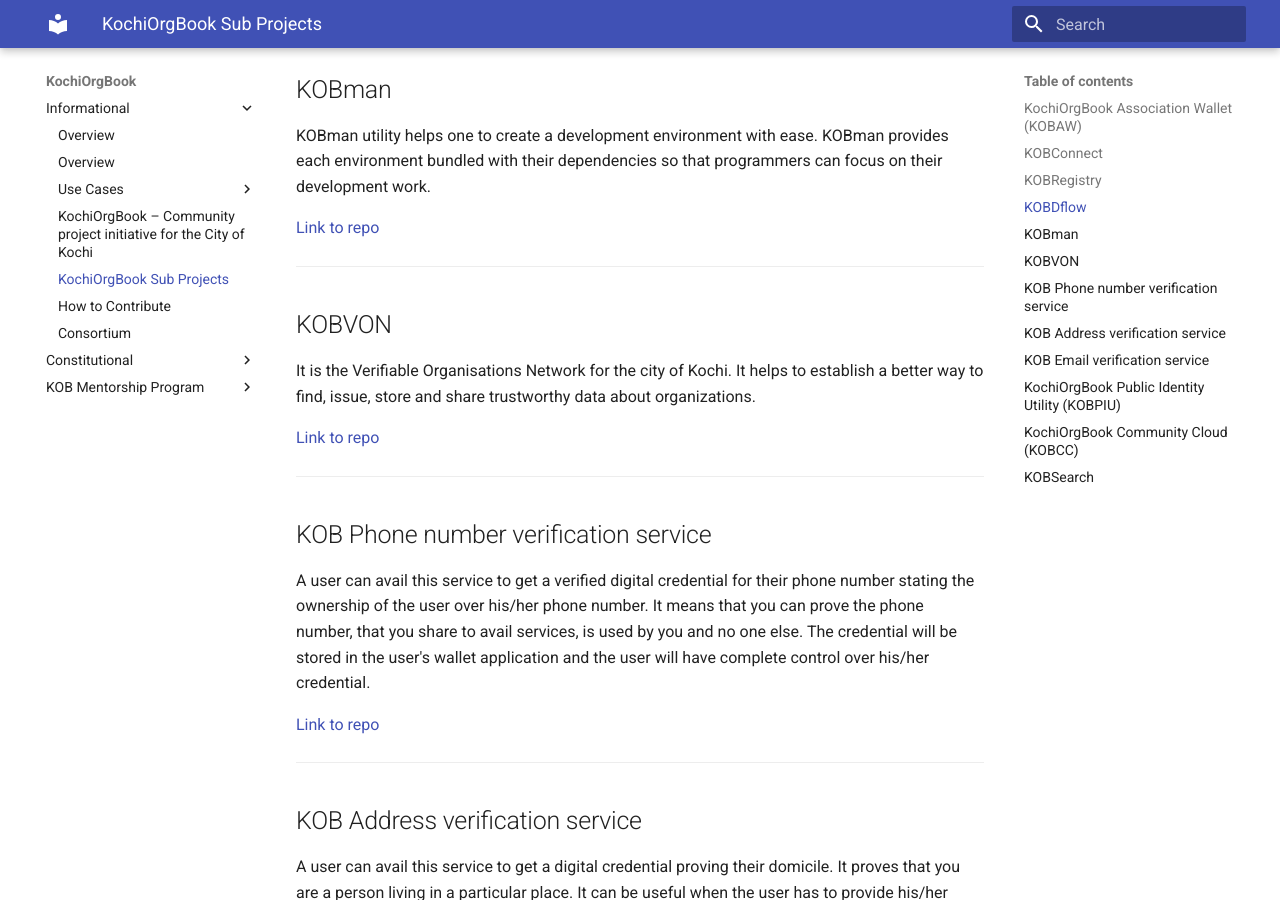
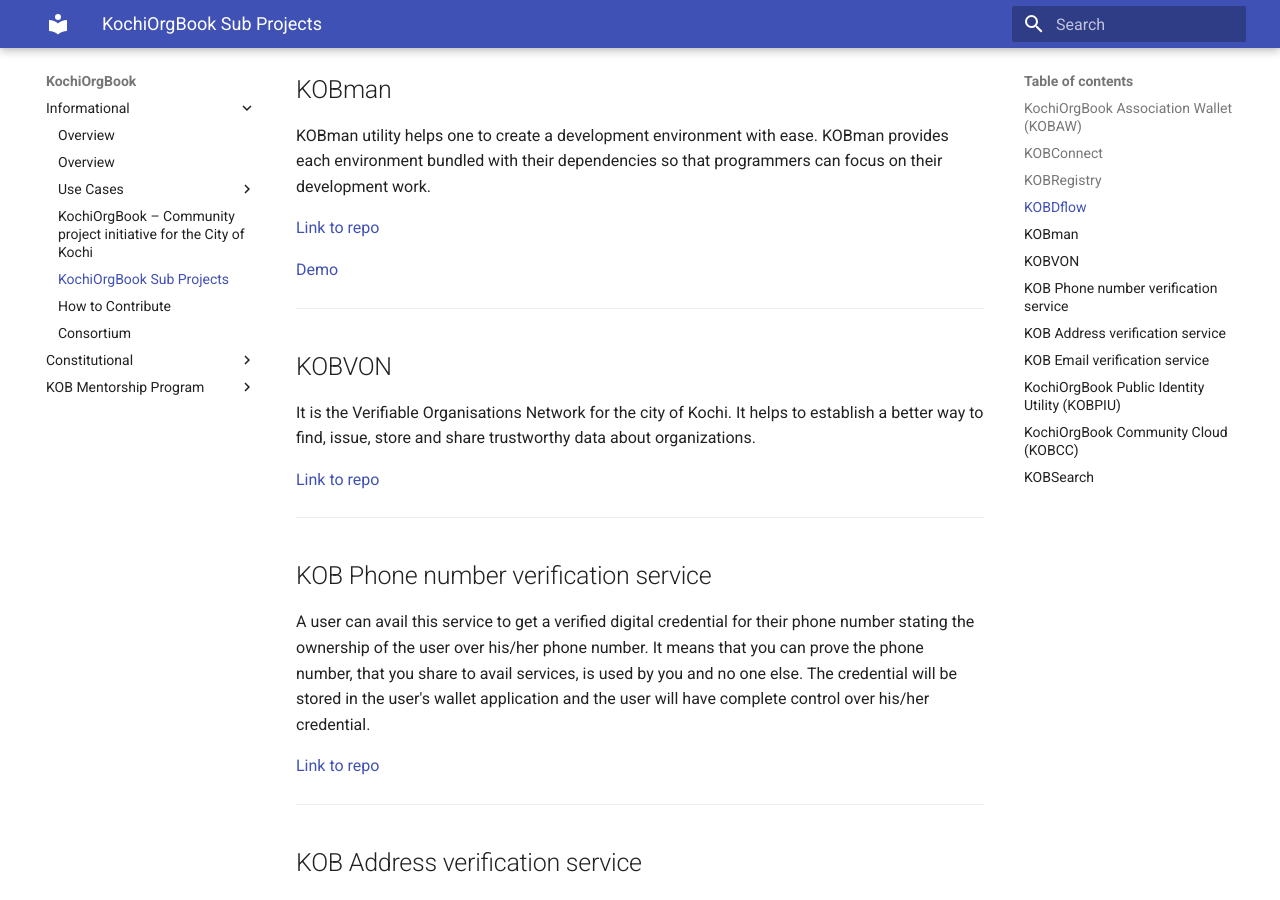
Before and after one commit to hyperledgerkochi/KochiOrgBook, an MkDocs documentation site: the page built from docs/gf_info/sub_projects.md, in a window 1280 px wide and 900 px high, scrolled down 1075 px. Built offline with MkDocs 1.6.1 and Material for MkDocs 9.7.7, drawn with Linux system fonts in a browser that asks for light colours.

Commit message:
Added demo video

```diff
--- a/docs/gf_info/sub_projects.md
+++ b/docs/gf_info/sub_projects.md
@@ -33,6 +33,8 @@ It is the decentralized workflow application for KOB. It provides a mechanism to
 KOBman utility helps one to create a development environment with ease. KOBman provides each environment bundled with their dependencies so that programmers can focus on their development work.
 
 [Link to repo](https://github.com/hyperledgerkochi/KOBman)
+
+<a href="https://vimeo.com/562887067" target="_blank">Demo</a>
 ***
 
 ## KOBVON
```
